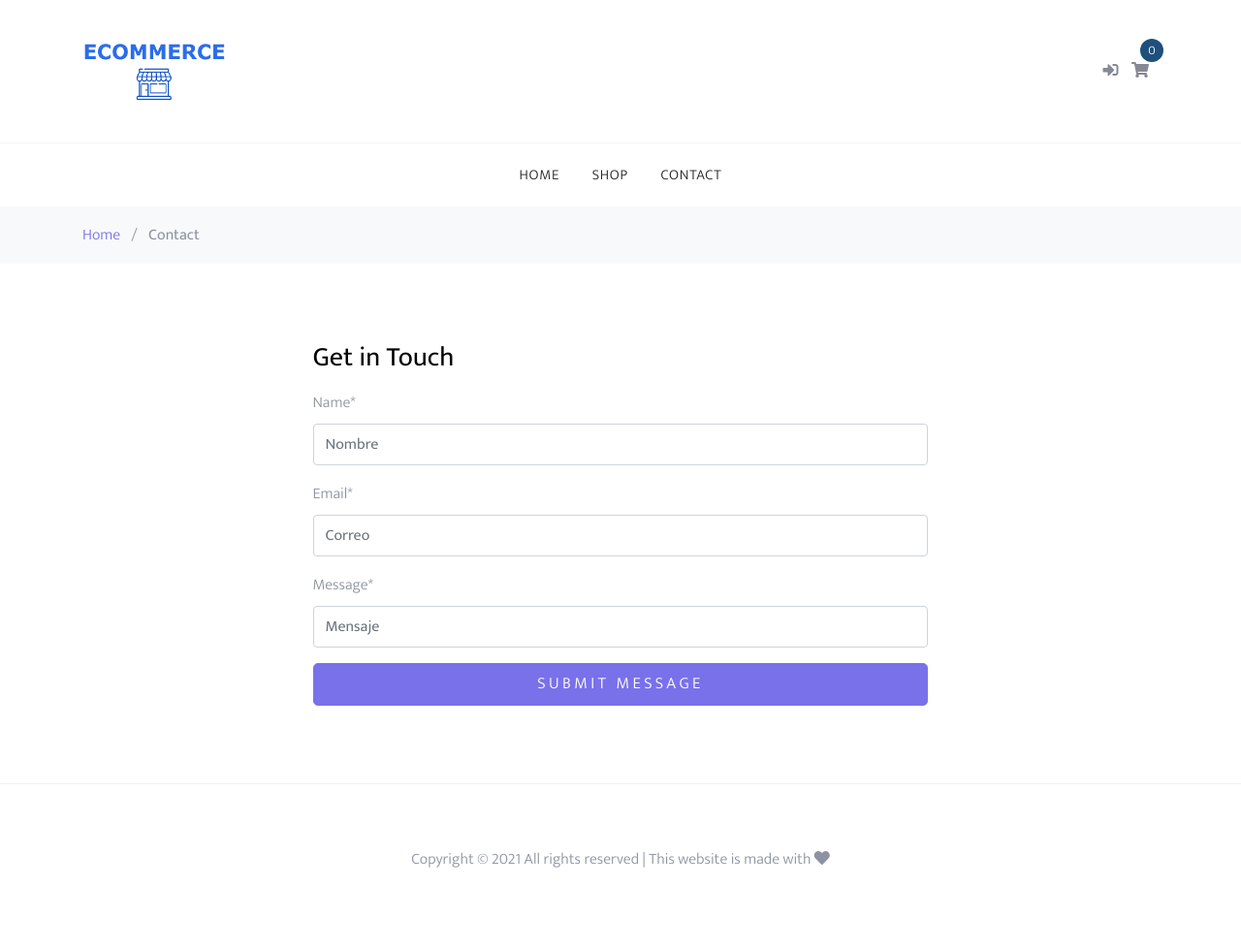
After one commit to rcarlosdev/proyecto-ecommerce, a Django app: page /contact/ in a window 1280 px wide. The commit adds this page. Shown: the whole page at 97% size. Run offline with Django 3.2, Linux system fonts and the light colour scheme; some libraries are stand-ins or nearby versions.

Commit message:
formulario de contacto creado

```diff
--- a/src/app/urls.py
+++ b/src/app/urls.py
@@ -7,7 +7,8 @@ from core import views
 
 urlpatterns = [
     path('admin/', admin.site.urls),
-    path('', views.HomeView.as_view(), name='home')
+    path('', views.HomeView.as_view(), name='home'),
+    path('contact/', views.ContactView.as_view(), name='contact'),
 
 ]
 
--- /dev/null
+++ b/src/core/forms.py
@@ -0,0 +1,10 @@
+from django import forms
+
+
+class ContactForm(forms.Form):
+    name = forms.CharField(max_length=100, widget=forms.TextInput(
+        attrs={'placeholder': 'Nombre'}))
+    email = forms.EmailField(widget=forms.TextInput(
+        attrs={'placeholder': 'Correo'}))
+    message = forms.CharField(widget=forms.TextInput(
+        attrs={'placeholder': 'Mensaje'}))
--- a/src/core/views.py
+++ b/src/core/views.py
@@ -1,6 +1,43 @@
-from django.shortcuts import render
+from django.conf import settings
+from django.core.mail import send_mail
+from django.shortcuts import render, reverse
 from django.views import generic
+from .forms import ContactForm
+from django.conf import settings
+from django.contrib import messages
 
 
 class HomeView(generic.TemplateView):
     template_name = 'index.html'
+
+
+class ContactView(generic.FormView):
+    form_class = ContactForm
+    template_name = 'contact.html'
+
+    def get_success_url(self):
+        return reverse('contact')
+
+    def form_valid(self, form):
+        messages.info(
+            self.request,
+            'Hemos recibido tu mensaje.'
+        )
+        name = form.cleaned_data.get('name')
+        email = form.cleaned_data.get('email')
+        message = form.cleaned_data.get('message')
+
+        # Enviar el correo electrónico aquí.
+        full_message = f"""
+            Mesaje recibido de {name}, {email}
+            --------------------------------------------------------------------
+
+            {message}
+        """
+        send_mail(
+            subject='Mensaje recibido por Contact Form',
+            message=full_message,
+            from_email=settings.DEFAULT_FROM_EMAIL,
+            recipient_list=[settings.NOTITY_EMAIL]
+        )
+        return super(ContactView, self).form_valid(form)
--- a/src/templates/base.html
+++ b/src/templates/base.html
@@ -5,109 +5,36 @@
   <head>
     <title>Django Ecom {% block head_title %}{% endblock %}</title>
     <meta charset="utf-8" />
-    <meta
-      name="viewport"
-      content="width=device-width, initial-scale=1, shrink-to-fit=no"
-    />
-    <link
-      rel="apple-touch-icon"
-      sizes="57x57"
-      href="{% static 'icons/apple-icon-57x57.png' %}"
-    />
-    <link
-      rel="apple-touch-icon"
-      sizes="60x60"
-      href="{% static 'icons/apple-icon-60x60.png' %}"
-    />
-    <link
-      rel="apple-touch-icon"
-      sizes="72x72"
-      href="{% static 'icons/apple-icon-72x72.png' %}"
-    />
-    <link
-      rel="apple-touch-icon"
-      sizes="76x76"
-      href="{% static 'icons/apple-icon-76x76.png' %}"
-    />
-    <link
-      rel="apple-touch-icon"
-      sizes="114x114"
-      href="{% static 'icons/apple-icon-114x114.png' %}"
-    />
-    <link
-      rel="apple-touch-icon"
-      sizes="120x120"
-      href="{% static 'icons/apple-icon-120x120.png' %}"
-    />
-    <link
-      rel="apple-touch-icon"
-      sizes="144x144"
-      href="{% static 'icons/apple-icon-144x144.png' %}"
-    />
-    <link
-      rel="apple-touch-icon"
-      sizes="152x152"
-      href="{% static 'icons/apple-icon-152x152.png' %}"
-    />
-    <link
-      rel="apple-touch-icon"
-      sizes="180x180"
-      href="{% static 'icons/apple-icon-180x180.png' %}"
-    />
-    <link
-      rel="icon"
-      type="image/png"
-      sizes="192x192"
-      href="{% static 'icons/android-icon-192x192.png' %}"
-    />
-    <link
-      rel="icon"
-      type="image/png"
-      sizes="32x32"
-      href="{% static 'icons/favicon-32x32.png' %}"
-    />
-    <link
-      rel="icon"
-      type="image/png"
-      sizes="96x96"
-      href="{% static 'icons/favicon-96x96.png' %}"
-    />
-    <link
-      rel="icon"
-      type="image/png"
-      sizes="16x16"
-      href="{% static 'icons/favicon-16x16.png' %}"
-    />
+    <meta name="viewport" content="width=device-width, initial-scale=1, shrink-to-fit=no" />
+    <link rel="apple-touch-icon" sizes="57x57" href="{% static 'icons/apple-icon-57x57.png' %}" />
+    <link rel="apple-touch-icon" sizes="60x60" href="{% static 'icons/apple-icon-60x60.png' %}" />
+    <link rel="apple-touch-icon" sizes="72x72" href="{% static 'icons/apple-icon-72x72.png' %}" />
+    <link rel="apple-touch-icon" sizes="76x76" href="{% static 'icons/apple-icon-76x76.png' %}" />
+    <link rel="apple-touch-icon" sizes="114x114" href="{% static 'icons/apple-icon-114x114.png' %}" />
+    <link rel="apple-touch-icon" sizes="120x120" href="{% static 'icons/apple-icon-120x120.png' %}" />
+    <link rel="apple-touch-icon" sizes="144x144" href="{% static 'icons/apple-icon-144x144.png' %}" />
+    <link rel="apple-touch-icon" sizes="152x152" href="{% static 'icons/apple-icon-152x152.png' %}" />
+    <link rel="apple-touch-icon" sizes="180x180" href="{% static 'icons/apple-icon-180x180.png' %}" />
+    <link rel="icon" type="image/png" sizes="192x192" href="{% static 'icons/android-icon-192x192.png' %}" />
+    <link rel="icon" type="image/png" sizes="32x32" href="{% static 'icons/favicon-32x32.png' %}" />
+    <link rel="icon" type="image/png" sizes="96x96" href="{% static 'icons/favicon-96x96.png' %}" />
+    <link rel="icon" type="image/png" sizes="16x16"  href="{% static 'icons/favicon-16x16.png' %}" />
     <link rel="manifest" href="{% static 'icons/manifest.json' %}" />
 
     <meta name="msapplication-TileColor" content="#ffffff" />
-    <meta
-      name="msapplication-TileImage"
-      content="{% static 'icons/ms-icon-144x144.png' %}"
-    />
+    <meta name="msapplication-TileImage" content="{% static 'icons/ms-icon-144x144.png' %}" />
     <meta name="theme-color" content="#ffffff" />
 
-    <link
-      rel="stylesheet"
-      href="https://fonts.googleapis.com/css?family=Mukta:300,400,700"
-    />
+    <link rel="stylesheet" href="https://fonts.googleapis.com/css?family=Mukta:300,400,700" />
     <link rel="stylesheet" href="{% static 'fonts/icomoon/style.css' %}" />
     <link rel="stylesheet" href="{% static 'css/bootstrap.min.css' %}" />
     <link rel="stylesheet" href="{% static 'css/magnific-popup.css' %}" />
     <link rel="stylesheet" href="{% static 'css/jquery-ui.css' %}" />
     <link rel="stylesheet" href="{% static 'css/owl.carousel.min.css' %}" />
-    <link
-      rel="stylesheet"
-      href="{% static 'css/owl.theme.default.min.css' %}"
-    />
+    <link rel="stylesheet" href="{% static 'css/owl.theme.default.min.css' %}" />
     <link rel="stylesheet" href="{% static 'css/aos.css' %}" />
     <link rel="stylesheet" href="{% static 'css/style.css' %}" />
-    <link
-      rel="stylesheet"
-      href="https://cdnjs.cloudflare.com/ajax/libs/font-awesome/5.12.1/css/all.min.css"
-      integrity="sha256-mmgLkCYLUQbXn0B1SRqzHar6dCnv9oZFPEC1g1cwlkk="
-      crossorigin="anonymous"
-    />
+    <link rel="stylesheet" href="https://cdnjs.cloudflare.com/ajax/libs/font-awesome/5.12.1/css/all.min.css" integrity="sha256-mmgLkCYLUQbXn0B1SRqzHar6dCnv9oZFPEC1g1cwlkk=" rossorigin="anonymous" />
   </head>
 
   <body>
@@ -116,16 +43,10 @@
         <div class="site-navbar-top">
           <div class="container">
             <div class="row align-items-center">
-              <div
-                class="col-6 col-md-8 mb-3 mb-md-0 col-md-4 order-1 order-md-2"
-              >
+              <div class="col-6 col-md-8 mb-3 mb-md-0 col-md-4 order-1 order-md-2" >
                 <div>
                   <a href="{% url 'home' %}">
-                    <img
-                      class="img-fluid"
-                      src="{% static 'images/logo.png' %}"
-                      style="max-width: 150px"
-                    />
+                    <img class="img-fluid" src="{% static 'images/logo.png' %}" style="max-width: 150px" />
                   </a>
                 </div>
               </div>
@@ -135,20 +56,13 @@
                   <ul>
                     <li>
                       {% if request.user.is_authenticated %}
-                      <a href="/"
-                        ><span><i class="fas fa-user"></i></span
-                      ></a>
+                        <a href="/" ><span><i class="fas fa-user"></i></span ></a>
                       {% else %}
-                      <a href="/"
-                        ><span><i class="fas fa-sign-in-alt"></i></span
-                      ></a>
+                        <a href="/" ><span><i class="fas fa-sign-in-alt"></i></span ></a>
                       {% endif %}
                     </li>
                     <li>
-                      <a href="/" class="site-cart">
-                        <span><i class="fas fa-shopping-cart"></i></span>
-                        <span class="count">0</span>
-                      </a>
+                      <a href="/" class="site-cart"> <span><i class="fas fa-shopping-cart"></i></span> <span  class="count">0</span> </a>
                     </li>
                     <li class="d-inline-block d-md-none ml-md-0">
                       <a href="#" class="site-menu-toggle js-menu-toggle">
@@ -161,30 +75,33 @@
             </div>
           </div>
         </div>
-        {% include 'navbar.html' %} {% if messages %} {% for message in
-        messages%}
-        <div
-          class="alert alert-{{ message.tags }} alert-dismissible fade show"
-          role="alert"
-        >
-          <span class="alert-inner--icon"><i class="ni ni-like-2"></i></span>
-          <span class="alert-inner--text">{{ message }}</span>
-          <button
-            type="button"
-            class="close"
-            data-dismiss="alert"
-            aria-label="Close"
-          >
-            <span aria-hidden="true">&times;</span>
-          </button>
-        </div>
-        {% endfor %} {% endif %}
+
+        {% include 'navbar.html' %}
+
+        {% if messages %}
+          {% for message in messages%}
+            <div class="alert alert-{{ message.tags }} alert-dismissible fade show" role="alert" >
+              <span class="alert-inner--icon"><i class="ni ni-like-2"></i></span>
+              <span class="alert-inner--text">{{ message }}</span>
+              <button type="button" class="close" data-dismiss="alert" aria-label="Close" >
+                <span aria-hidden="true">&times;</span>
+              </button>
+            </div>
+          {% endfor %}
+        {% endif %}
       </header>
 
       <!-- Contenido del ecommerce -->
-      {% block content %} {% endblock content %} {% include 'footer.html' %}
+      {% block content %}
+      {% endblock content %}
+
+      {% include 'footer.html' %}
     </div>
 
-    {% include 'scripts.html' %} {% block scripts %} {% endblock scripts %}
+    {% include 'scripts.html' %}
+
+    {% block scripts %}
+
+    {% endblock scripts %}
   </body>
 </html>
--- /dev/null
+++ b/src/templates/contact.html
@@ -0,0 +1,37 @@
+{% extends 'base.html' %}
+{% load crispy_forms_tags %}
+
+
+{% block content %}
+
+    <div class="bg-light py-3">
+        <div class="container">
+            <div class="row">
+                <div class="col-md-12 mb-0">
+                    <a href="{% url 'home' %}">Home</a>
+                    <span class="mx-2 mb-0">/</span>
+                    <strong class="text-block">Contact</strong>
+                </div>
+            </div>
+        </div>
+    </div>
+
+    <div class="site-section">
+        <div class="container">
+            <div class="row justify-content-center">
+                <div class="col-md-7">
+                    <h2 class="h3 mb-3 text-black">Get in Touch</h2>
+                </div>
+
+                <div class="col-md-7">
+                    <form action="#" method="POST">
+                        {% csrf_token %}
+                        {{ form|crispy }}
+                        <input type="submit" class="btn btn-primary btn-lg btn-block" value="Submit message"/>
+                    </form>
+                </div>
+            </div>
+        </div>
+    </div>
+
+{% endblock content %}
--- a/src/templates/navbar.html
+++ b/src/templates/navbar.html
@@ -3,7 +3,7 @@
         <ul class="site-menu js-clone-nav d-none d-md-block" style="padding: 0;">
             <li><a href="/">Home</a></li>
             <li><a href="/">Shop</a></li>
-            <li><a href="/">Contact</a></li>
+            <li><a href="{% url 'contact'%}">Contact</a></li>
             {% if request.user.is_staff %}
                 <li><a href="/">Staff</a></li>
             {% endif %}
```
Also changed, not shown: src/app/settings.py (+8 -10 lines), src/templates/index.html (+16 -1 lines), src/static/images/logo.png.
